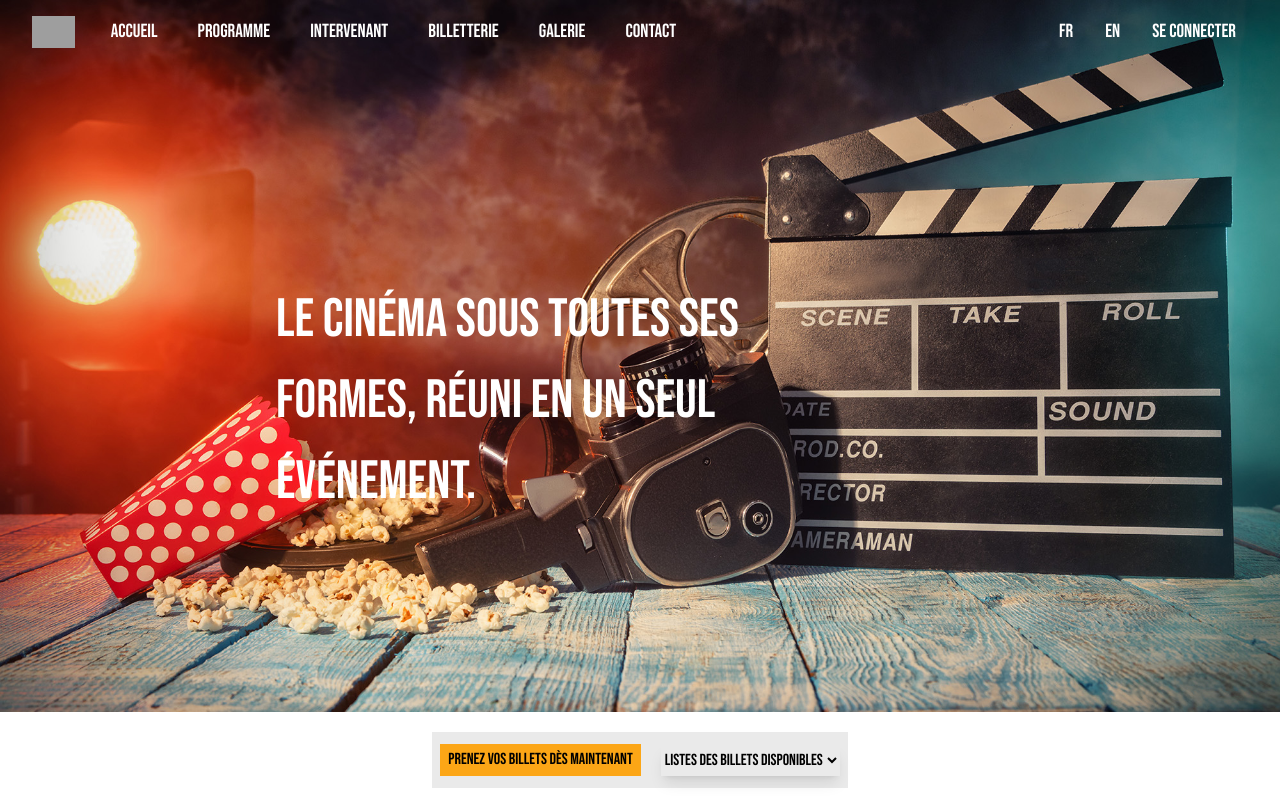
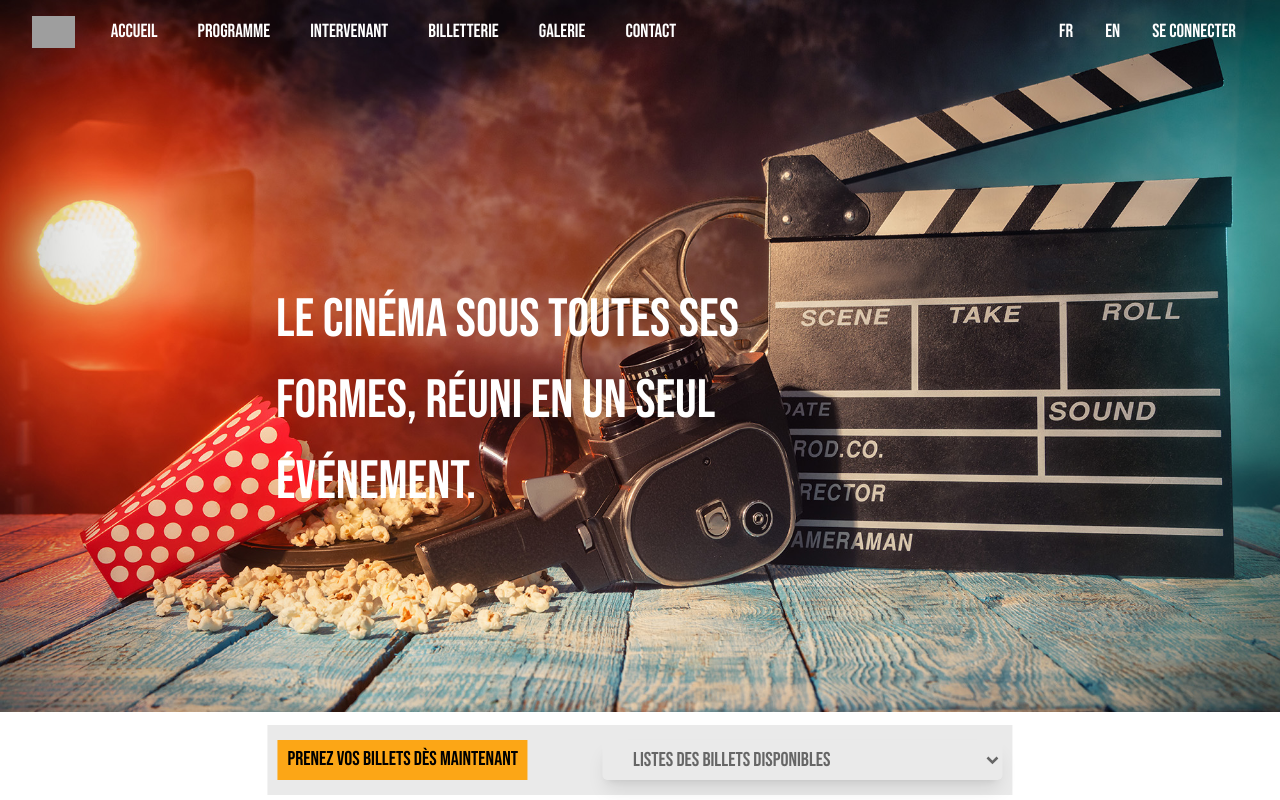
Before and after one commit to SpicyFire21/SAE-S3, a Vue app: page / in a window 1280 px wide. Shown: the top 800 px of the page. Built offline with nearby package versions, Linux system fonts and the light colour scheme; grey boxes are pictures that could not be loaded.

Commit message:
debut de store

```diff
--- /dev/null
+++ b/src/datasource/data.js
@@ -0,0 +1,9 @@
+let users = [
+    {
+        "id":"1",
+        "login":"admin",
+        "password":"admin",
+        "email":"email@gmail.cm",
+        "droit":"2"
+    }
+]
--- a/src/index.css
+++ b/src/index.css
@@ -11,6 +11,7 @@
     --noir:#000000;
     --bleu:#14203E;
     --jaune:#FCA616;
+    --grisf:#666666;
     --gris:#EAEAEA;
     --blanc:#FFFFFF;
 }
--- a/src/stores/index.js
+++ b/src/stores/index.js
@@ -0,0 +1,5 @@
+// src/stores/index.js
+import { useUserStore } from './modules/user'
+
+
+export { useUserStore }
--- a/src/views/Home.vue
+++ b/src/views/Home.vue
@@ -2,10 +2,10 @@
   <Hero/>
   <div class="bg-[var(--blanc)] flex flex-col items-center px-10 py-5">
 
-    <div class="flex flex-row bg-[var(--gris)] justify-center w-fit py-3 px-2 gap-5">
+    <div class="flex flex-row bg-[var(--gris)] justify-center w-fit py-3 px-2 gap-15 scale-125">
       <button class="bg-[var(--jaune)] px-2 py-1">Prenez vos billets dès maintenant</button>
 
-      <select name="" id="" class="shadow-lg">
+      <select name="" id="" class="shadow-lg w-80 rounded px-5 py-1 text-[var(--grisf)]">
         <option>listes des Billets disponibles</option>
       </select>
     </div>
```
